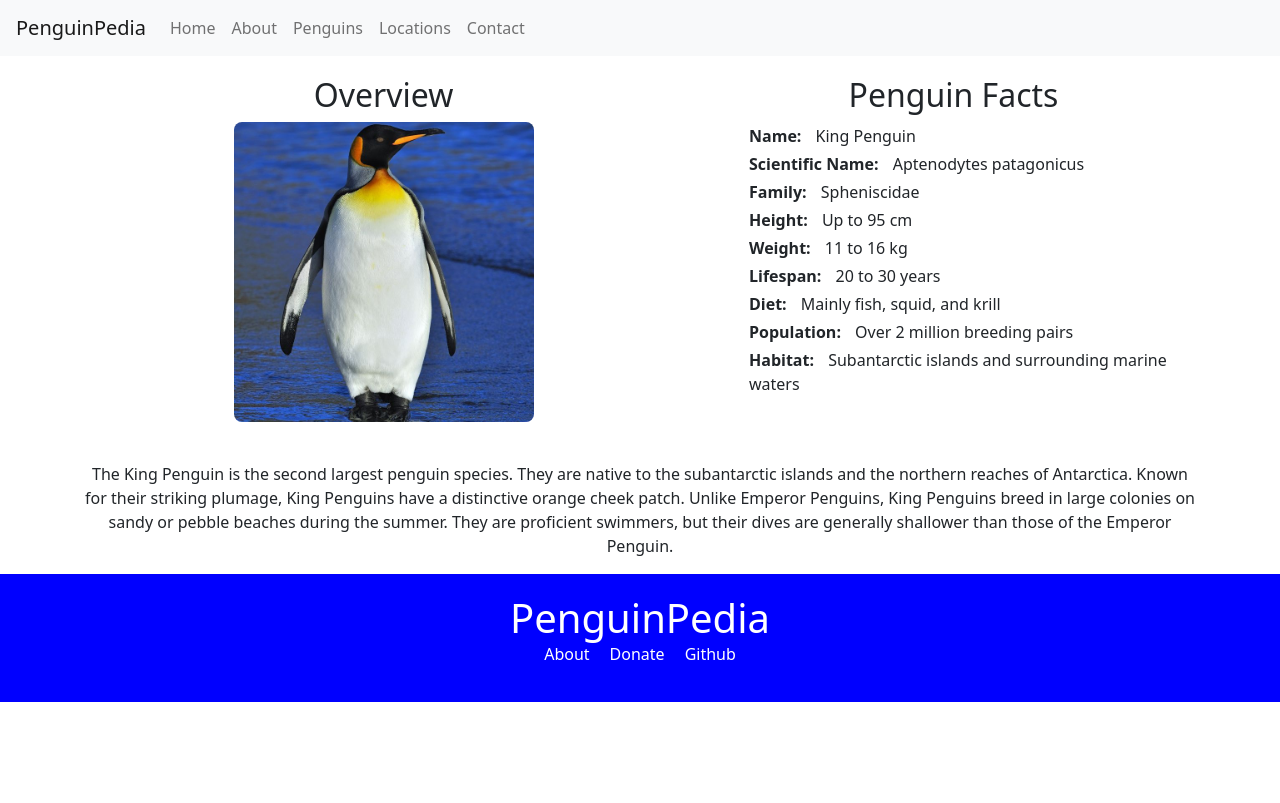
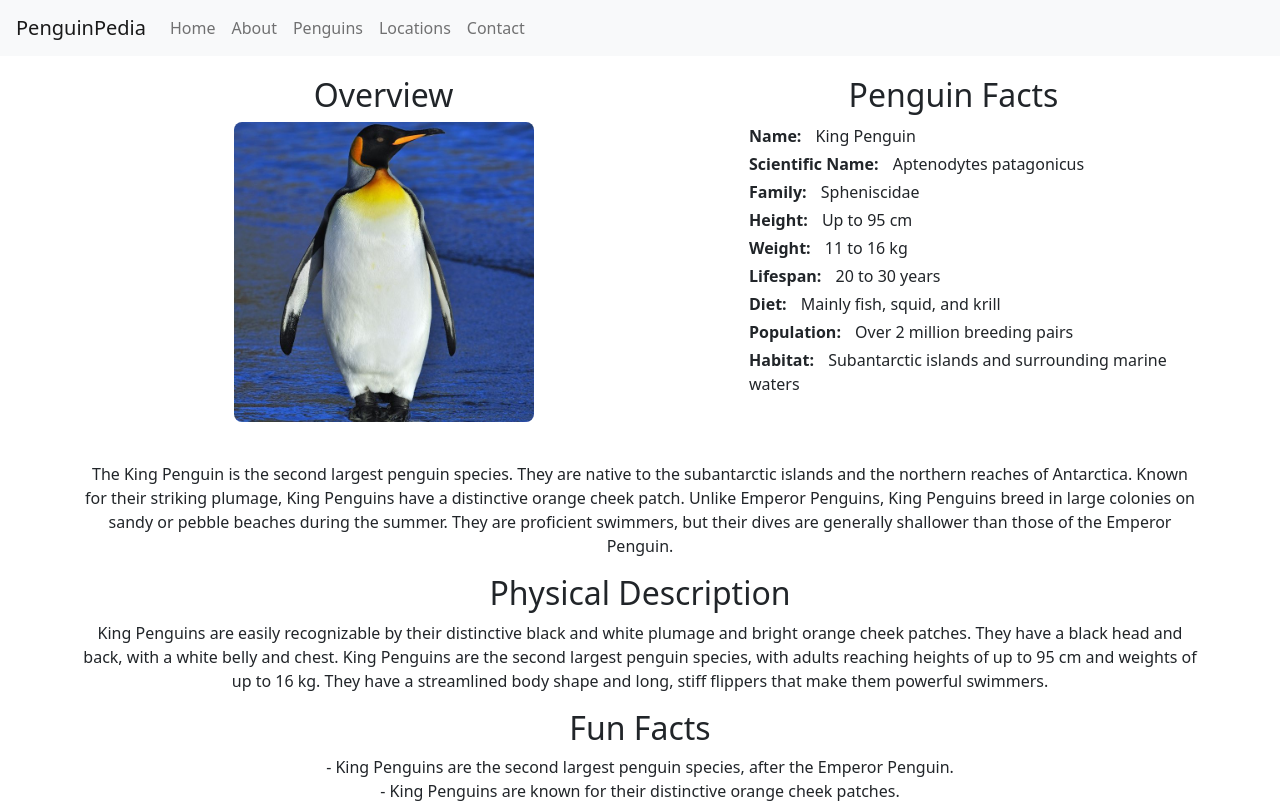
Before and after one commit to JamesFloyd-Pen/PenguinPedia-Website, a React (Create React App) app in the folder penguinpedia-app/: page /PenguinPedia-Website/KingPenguin in a window 1280 px wide. Shown: the top 803 px of the page. Built offline with nearby package versions, Linux system fonts and the light colour scheme.

Commit message:
King Penguin Page
A

```diff
--- a/penguinpedia-app/src/components/styles/Penguins.css
+++ b/penguinpedia-app/src/components/styles/Penguins.css
@@ -70,3 +70,8 @@ The Template for all Penguin Pages. All wuld be styled the same way.
   border-radius: 8px;  /* Optional: rounds the corners of the image */
   overflow: hidden;    /* Ensures the image doesn't overflow the container */
 }
+
+/* Styling For Row Color Background*/
+.penguin-page-background-color{
+  background-color: #0016dd;
+}
--- a/penguinpedia-app/src/pages/KingPenguin.js
+++ b/penguinpedia-app/src/pages/KingPenguin.js
@@ -36,8 +36,29 @@ function KingPenguin() {
                     </p>
                 </Col>
             </Row>
+            <Row className="justify-content-md-center ">
+                <Col>
+                    <h2>Physical Description</h2>
+                    <p className="overview-text">
+                    King Penguins are easily recognizable by their distinctive black and white plumage and bright orange cheek patches. They have a black head
+                    and back, with a white belly and chest. King Penguins are the second largest penguin species, with adults reaching heights of up to 95 cm and weights of up to 16 kg. They have a streamlined body shape and long, stiff flippers that make them powerful swimmers.
+                    </p>
+                </Col>
+            </Row>
+            <Row className="justify-content-md-center">
+                <Col>
+                    <h2>Fun Facts</h2>
+                    <p>
+                        - King Penguins are the second largest penguin species, after the Emperor Penguin. <br />
+                        - King Penguins are known for their distinctive orange cheek patches. <br />
+                        - King Penguins breed in large colonies on sandy or pebble beaches during the summer. <br />
+                    </p>
+                </Col>
+            </Row>
         </Container>
     );
 }
 
 export default KingPenguin;
+
+//penguin-page-background-color
```
